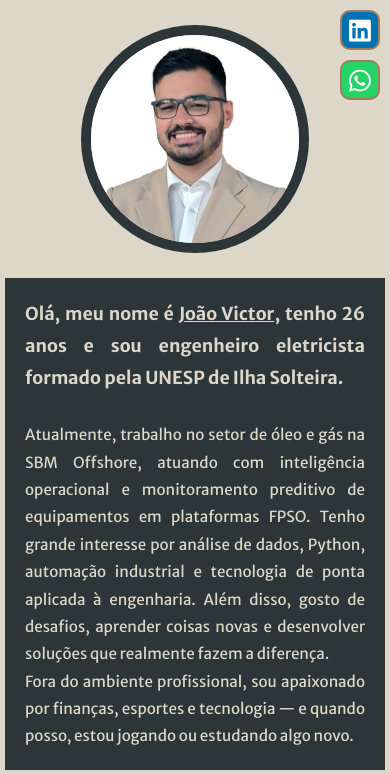
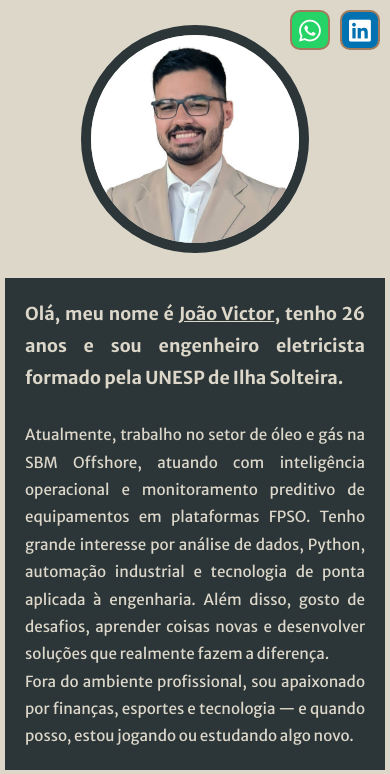
Before and after one commit to jvffernandes1/jvffernandes1.github.io, a PHP site: page / in a window 390 px wide. Shown: the top 774 px of the page. Run offline with PHP 8.4, Linux system fonts and the light colour scheme.

Commit message:
more_minor_updates
more_minor_updates

```diff
--- a/content/static/style.css
+++ b/content/static/style.css
@@ -698,8 +698,8 @@ label:active:after{
 	position:fixed;
 	width:40px;
 	height:40px;
-	top:60px;
-	right:10px;
+	top:10px;
+	right:60px;
 	background-color:#25d366;
 	color:#FFF;
 	border-radius:10px;
```
